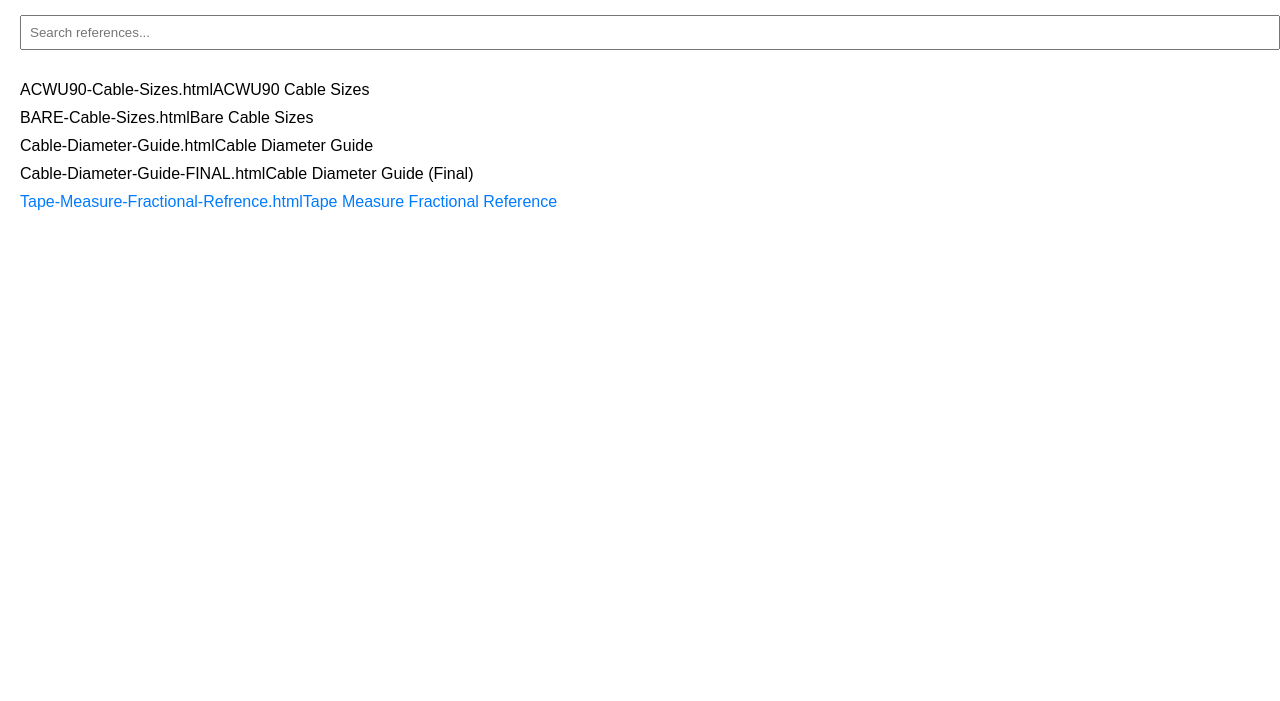
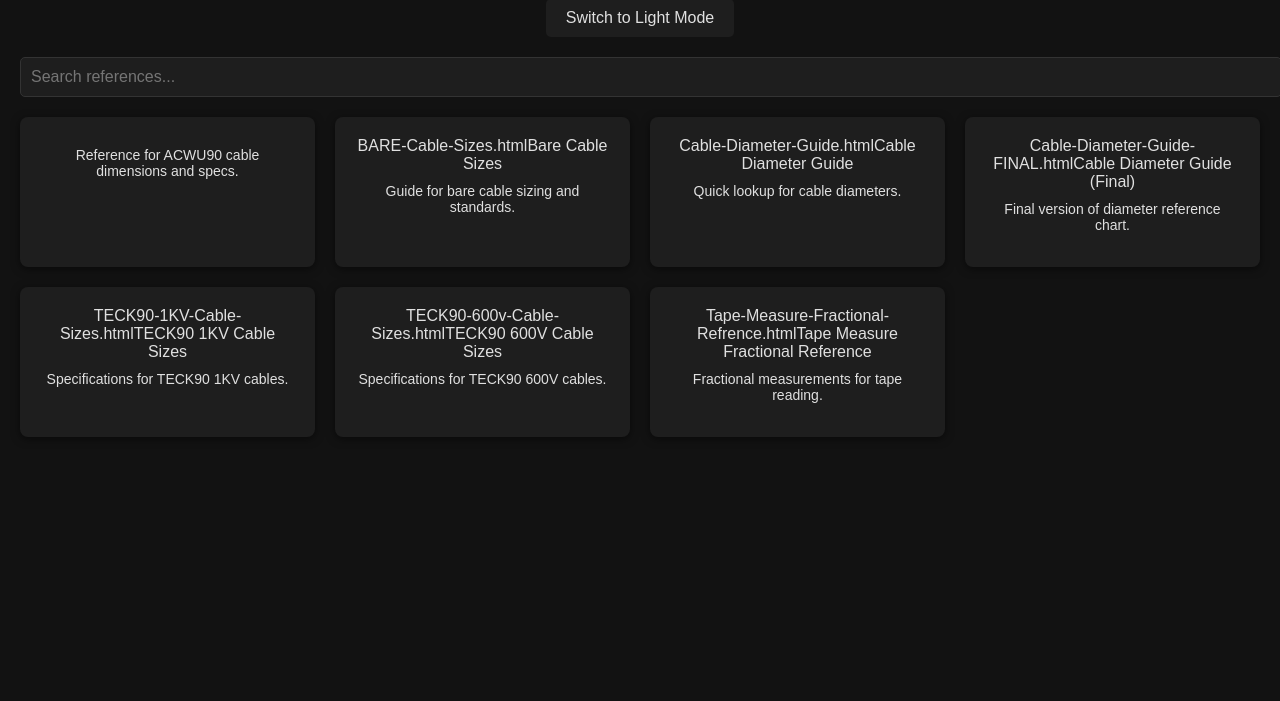
Before and after one commit to wireworks-operations/wire-reference-pages, a plain HTML site: page index.html in a window 1280 px wide. Shown: the part 99-800 px from the top of the page. Drawn offline with Linux system fonts and the light colour scheme.

Commit message:
Update index.html

```diff
--- a/index.html
+++ b/index.html
@@ -3,37 +3,138 @@
 <head>
 <meta charset="UTF-8">
 <meta name="viewport" content="width=device-width, initial-scale=1.0">
-    <title>Wire Reference Index</title>
+<title>Wire Reference Dashboard</title>
 <style>
-        body { font-family: Arial, sans-serif; margin: 20px; }
-        h1 { color: #333; }
-        ul { list-style-type: none; padding: 0; }
-        li { margin: 10px 0; }
-        a { text-decoration: none; color: #007BFF; }
-        a:hover { text-decoration: underline; }
-        input[type="text"] { width: 100%; padding: 8px; margin-bottom: 15px; }
+    :root {
+        --bg-color: #121212;
+        --text-color: #e0e0e0;
+        --card-bg: #1e1e1e;
+        --link-color: #4dabf7;
+        --input-bg: #1e1e1e;
+        --input-border: #333;
+    }
+    body.light-mode {
+        --bg-color: #f4f6f8;
+        --text-color: #333;
+        --card-bg: #fff;
+        --link-color: #007BFF;
+        --input-bg: #fff;
+        --input-border: #ccc;
+    }
+    body {
+        font-family: Arial, sans-serif;
+        margin: 0;
+        padding: 20px;
+        background: var(--bg-color);
+        color: var(--text-color);
+        transition: background 0.3s, color 0.3s;
+    }
+    h1 {
+        text-align: center;
+        margin-bottom: 20px;
+    }
+    #search {
+        width: 100%;
+        padding: 10px;
+        margin-bottom: 20px;
+        border: 1px solid var(--input-border);
+        border-radius: 5px;
+        font-size: 16px;
+        background: var(--input-bg);
+        color: var(--text-color);
+    }
+    .toggle-btn {
+        display: block;
+        margin: 0 auto 20px auto;
+        padding: 10px 20px;
+        background: var(--card-bg);
+        color: var(--text-color);
+        border: none;
+        border-radius: 5px;
+        cursor: pointer;
+        font-size: 16px;
+        transition: background 0.3s, color 0.3s;
+    }
+    .grid {
+        display: grid;
+        grid-template-columns: repeat(auto-fit, minmax(250px, 1fr));
+        gap: 20px;
+    }
+    .card {
+        background: var(--card-bg);
+        border-radius: 8px;
+        box-shadow: 0 2px 8px rgba(0,0,0,0.5);
+        padding: 20px;
+        text-align: center;
+        transition: transform 0.2s ease, box-shadow 0.2s ease, background 0.3s;
+    }
+    .card:hover {
+        transform: translateY(-5px);
+        box-shadow: 0 4px 12px rgba(0,0,0,0.7);
+    }
+    .card a {
+        text-decoration: none;
+        color: var(--link-color);
+        font-weight: bold;
+        font-size: 18px;
+    }
+    .card p {
+        color: var(--text-color);
+        font-size: 14px;
+        margin-top: 10px;
+    }
 </style>
 </head>
 <body>
-    <h1>Wire Reference Pages</h1>
-    <p>Select a reference page below:</p>
-    <input type="text" id="search" placeholder="Search references..." onkeyup="filterList()">
-    <ul id="fileList">
-        <li>ACWU90-Cable-Sizes.htmlACWU90 Cable Sizes</a></li>
-        <li>BARE-Cable-Sizes.htmlBare Cable Sizes</a></li>
-        <li>Cable-Diameter-Guide.htmlCable Diameter Guide</a></li>
-        <li>Cable-Diameter-Guide-FINAL.htmlCable Diameter Guide (Final)</a></li>
-        <li><a href="TECK90-1KV-Cable-Sizes90 1KV Cable Sizes</a></li>
-        <li><a href="TECK90-600izes.htmlTECK90 600V Cable Sizes</a></li>
-        <li>Tape-Measure-Fractional-Refrence.htmlTape Measure Fractional Reference</a></li>
-    </ul>
+    <h1>Wire Reference Dashboard</h1>
+    <button class="toggle-btn" onclick="toggleMode()">Switch to Light Mode</button>
+    <input type="text" id="search" placeholder="Search references..." onkeyup="filterCards()">
+    <div class="grid" id="cardGrid">
+        <div class="card">
+            <CWU90-Cable-Sizes.htmlACWU90 Cable Sizes</a>
+            <p>Reference for ACWU90 cable dimensions and specs.</p>
+        </div>
+        <div class="card">
+            BARE-Cable-Sizes.htmlBare Cable Sizes</a>
+            <p>Guide for bare cable sizing and standards.</p>
+        </div>
+        <div class="card">
+            Cable-Diameter-Guide.htmlCable Diameter Guide</a>
+            <p>Quick lookup for cable diameters.</p>
+        </div>
+        <div class="card">
+            Cable-Diameter-Guide-FINAL.htmlCable Diameter Guide (Final)</a>
+            <p>Final version of diameter reference chart.</p>
+        </div>
+        <div class="card">
+            TECK90-1KV-Cable-Sizes.htmlTECK90 1KV Cable Sizes</a>
+            <p>Specifications for TECK90 1KV cables.</p>
+        </div>
+        <div class="card">
+            TECK90-600v-Cable-Sizes.htmlTECK90 600V Cable Sizes</a>
+            <p>Specifications for TECK90 600V cables.</p>
+        </div>
+        <div class="card">
+            Tape-Measure-Fractional-Refrence.htmlTape Measure Fractional Reference</a>
+            <p>Fractional measurements for tape reading.</p>
+        </div>
+    </div>
 <script>
-        function filterList() {
+    function filterCards() {
         const input = document.getElementById('search').value.toLowerCase();
-            const items = document.querySelectorAll('#fileList li');
-            items.forEach(item => {
-                item.style.display = item.textContent.toLowerCase().includes(input) ? '' : 'none';
+        const cards = document.querySelectorAll('.card');
+        cards.forEach(card => {
+            card.style.display = card.textContent.toLowerCase().includes(input) ? '' : 'none';
         });
+    }
+    function toggleMode() {
+        document.body.classList.toggle('light-mode');
+        const btn = document.querySelector('.toggle-btn');
+        if (document.body.classList.contains('light-mode')) {
+            btn.textContent = 'Switch to Dark Mode';
+        } else {
+            btn.textContent = 'Switch to Light Mode';
+        }
     }
 </script>
 </body>
```
Lines whose indentation alone changed are shown as unchanged.
